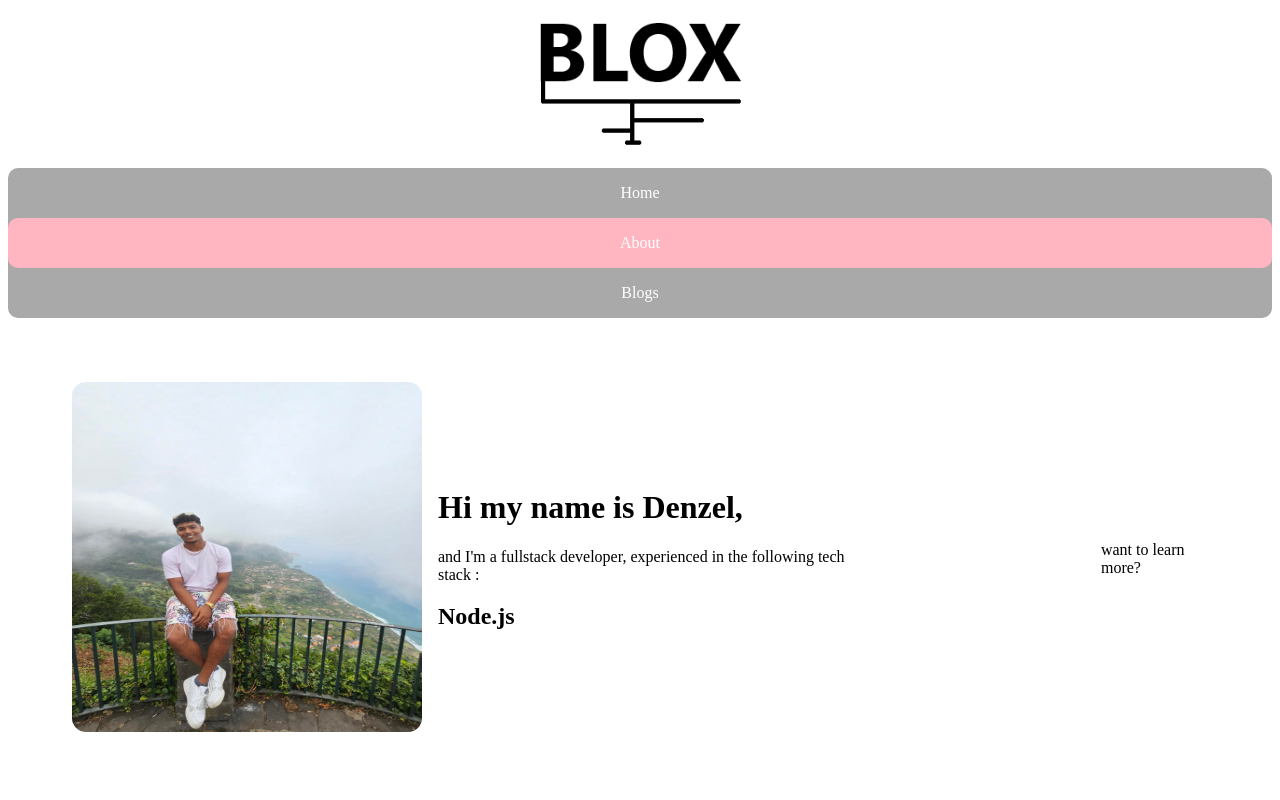
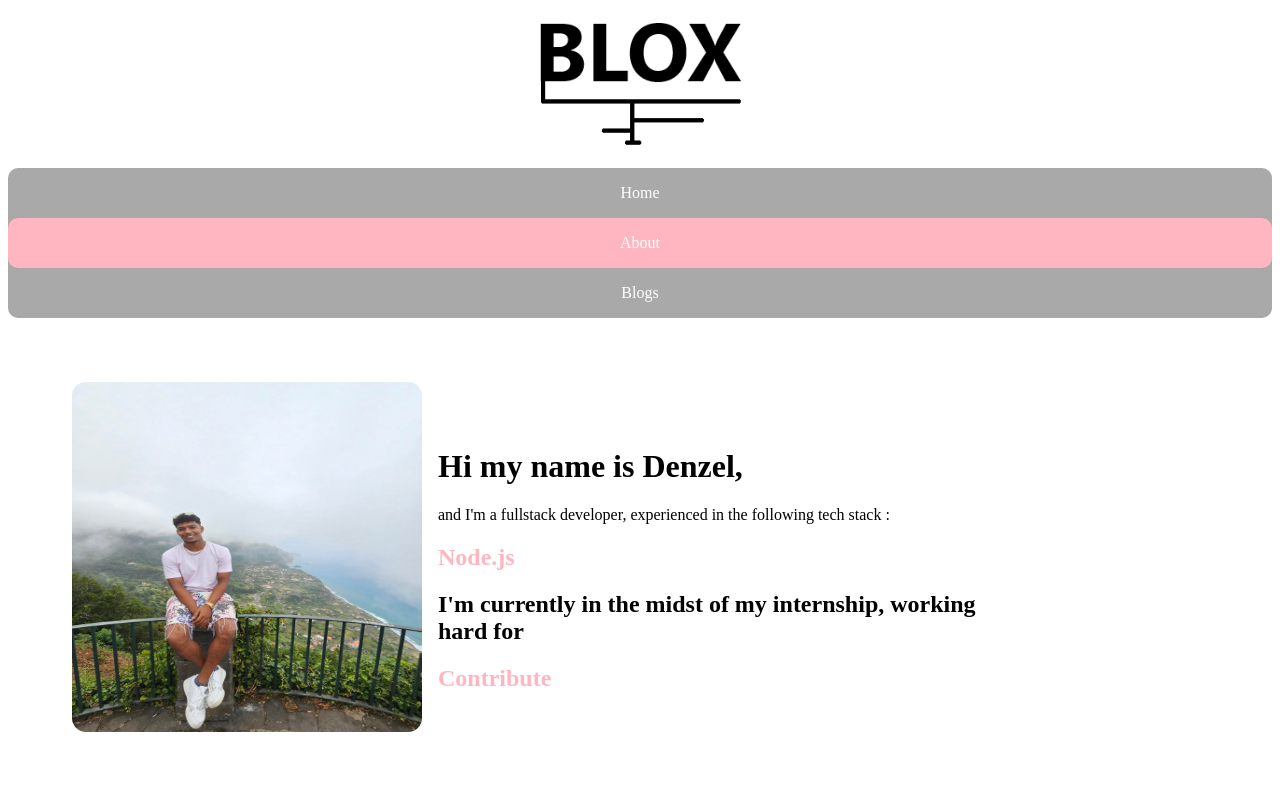
Before and after one commit to DenzelAP/Blogpost, a Next.js app: page /about in a window 1280 px wide. Shown: the top 800 px of the page. Built offline with nearby package versions, Linux system fonts and the light colour scheme.

Commit message:
experimenting

```diff
--- a/src/components/SkillsSlideshow.tsx
+++ b/src/components/SkillsSlideshow.tsx
@@ -1,4 +1,5 @@
 import React, { useEffect, useState } from 'react';
+import styles from "@/styles/Slideshow.module.css";
 
 const skills = [
   'React',
@@ -28,9 +29,9 @@ const SkillsSlideshow: React.FC = () => {
   }, []);
 
   return (
-    <div className="skills-slideshow">
-      <div className="slideshow">
-        <h2 className="skill-text">{skills[currentIndex]}</h2>
+    <div className={styles.skillsSlideshow}>
+      <div className={styles.slideshow}>
+        <h2 className={styles.skillText}>{skills[currentIndex]}</h2>
       </div>
     </div>
   );
--- a/src/pages/about/index.tsx
+++ b/src/pages/about/index.tsx
@@ -1,4 +1,4 @@
-import SkillsSlideshow from "@/components/SkillsSlideShow";
+import SkillsSlideshow from "@/components/SkillsSlideshow";
 import styles from "@/styles/Home.module.css";
 
 const About = () => {
@@ -10,14 +10,17 @@ const About = () => {
         </div>
         <div>
           <h1>Hi my name is Denzel,</h1>
-        <p>and I'm a fullstack developer, experienced in the following tech stack :</p>
-        <SkillsSlideshow/>
+          <p>
+            and I'm a fullstack developer, experienced in the following tech
+            stack :
+          </p>
+          <SkillsSlideshow />
+          <h2>I'm currently in the midst of my internship, working hard for</h2>
+          <a href="https://contribute.be" className={styles.internship} target="_blank">Contribute</a>
         </div>
       </main>
       <main className={styles.mainRight}>
-      <div className={styles.learnMore}>
-        <p>want to learn more?</p>
-      </div>
+        <div className={styles.learnMore}></div>
       </main>
     </div>
   );
--- a/src/pages/index.tsx
+++ b/src/pages/index.tsx
@@ -1,4 +1,3 @@
-import SkillsSlideshow from "@/components/SkillsSlideShow";
 import styles from "@/styles/Home.module.css";
 
 const Home = () => {
--- a/src/styles/Home.module.css
+++ b/src/styles/Home.module.css
@@ -51,5 +51,13 @@
 .welcomeText{
   border: 2px solid lightpink;
   padding: 1rem;
-  margin-top: 2rem;
+  margin-top: 5rem;
 }
+
+.internship {
+  font-size: 1.5rem;
+  font-weight: bold;
+  animation: fade-in 0.5s ease-in-out;
+  color: lightpink;
+  text-decoration: none;
+}
--- a/src/styles/Slideshow.module.css
+++ b/src/styles/Slideshow.module.css
@@ -1,31 +1,8 @@
-.skills-slideshow {
-  text-align: center;
-  padding: 20px;
-  font-family: Arial, sans-serif;
-}
-
-.title {
-  font-size: 2rem;
-  margin-bottom: 20px;
-  color: #333;
-}
-
-.slideshow {
-  height: 50px;
-  display: flex;
-  justify-content: center;
-  align-items: center;
-  overflow: hidden;
-  border: 2px solid #ccc;
-  border-radius: 10px;
-  width: 300px;
-  margin: 0 auto;
-}
-
-.skill-text {
+.skillText {
   font-size: 1.5rem;
   font-weight: bold;
   animation: fade-in 0.5s ease-in-out;
+  color: lightpink;
 }
 
 @keyframes fade-in {
```
Lines whose indentation alone changed are shown as unchanged.
